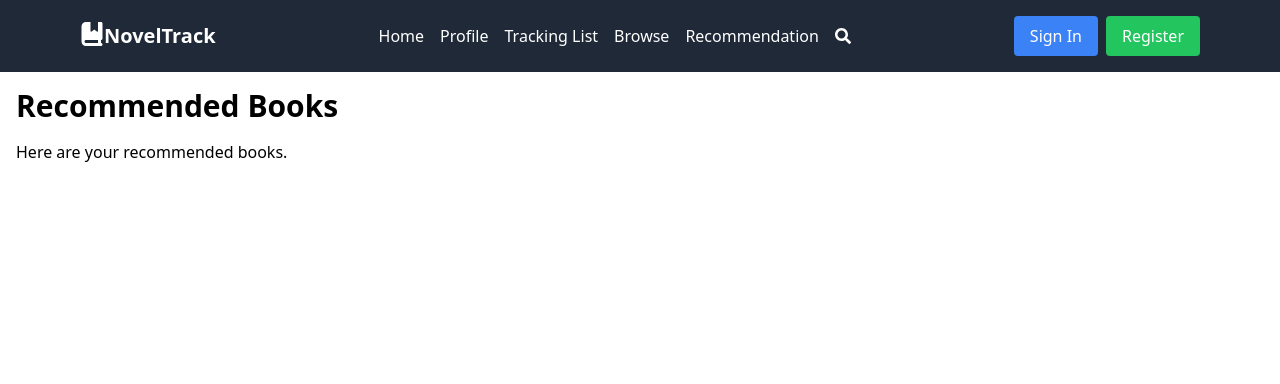
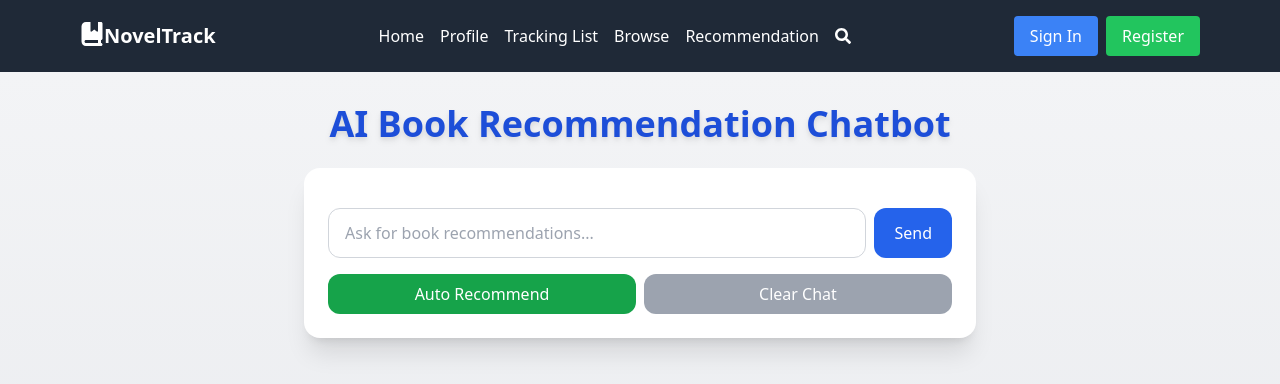
Before and after one commit to Conwenu/NovelTrack, a React (Vite) app in the folder NovelTrack_Frontend/: page /recommendation in a window 1280 px wide. Shown: the top 384 px of the page. Built offline with nearby package versions, Linux system fonts and the light colour scheme; no server answers.

Commit message:
Update Recommendation.jsx

```diff
--- a/NovelTrack_Frontend/src/Views/Recommendation/Recommendation.jsx
+++ b/NovelTrack_Frontend/src/Views/Recommendation/Recommendation.jsx
@@ -1,10 +1,186 @@
-import React from "react";
+import React, { useState } from "react";
+import { GoogleGenerativeAI } from "@google/generative-ai";
+
+import ChatHistory from "../ChatHistory";
+import Loading from "../Loading";
+
+// Mock Book Data
+const mockBookData = [
+  {
+    id: 1,
+    title: "Attack on Titan",
+    pages: 75,
+    progress: 75,
+    score: 9,
+    image: "https://m.media-amazon.com/images/I/61JOgQ4DbAL._AC_UF894,1000_QL80_.jpg",
+    status: "Completed",
+  },
+  {
+    id: 2,
+    title: "My Hero Academia",
+    pages: 113,
+    progress: 113,
+    score: 8,
+    image: "https://m.media-amazon.com/images/I/815rJRMLqqL._AC_UF1000,1000_QL80_.jpg",
+    status: "Completed",
+  },
+  {
+    id: 3,
+    title: "Demon Slayer",
+    pages: 26,
+    progress: 26,
+    score: 9,
+    image: "https://m.media-amazon.com/images/I/81DjuU26RrL.jpg",
+    status: "Completed",
+  },
+  {
+    id: 4,
+    title: "One Punch Man",
+    pages: 24,
+    progress: 12,
+    score: 8,
+    image: "https://d28hgpri8am2if.cloudfront.net/book_images/onix/cvr9781421596204/one-punch-man-vol-12-9781421596204_hr.jpg",
+    status: "Reading",
+  },
+  {
+    id: 5,
+    title: "Death Note",
+    pages: 37,
+    progress: 37,
+    score: 10,
+    image: "https://m.media-amazon.com/images/I/81IR1i0DpaL.jpg",
+    status: "Completed",
+  },
+  {
+    id: 6,
+    title: "Fullmetal Alchemist: Brotherhood",
+    pages: 64,
+    progress: 0,
+    score: null,
+    image: "https://m.media-amazon.com/images/I/819gbwpjLcL._AC_UF1000,1000_QL80_.jpg",
+    status: "Planning",
+  },
+  {
+    id: 7,
+    title: "Steins;Gate",
+    pages: 24,
+    progress: 12,
+    score: 9,
+    image: "https://m.media-amazon.com/images/I/81dS6Mj4GHL.jpg",
+    status: "Planning",
+  },
+  {
+    id: 8,
+    title: "Kagurabachi",
+    pages: 25,
+    progress: 14,
+    score: 6,
+    image: "https://m.media-amazon.com/images/I/912V2U+luQL._AC_UF1000,1000_QL80_.jpg",
+    status: "Planning",
+  },
+];
 
 const Recommendation = () => {
+  const [userInput, setUserInput] = useState("");
+  const [chatHistory, setChatHistory] = useState([]);
+  const [isLoading, setIsLoading] = useState(false);
+
+  const apiKey = import.meta.env.VITE_GEMINI_API_KEY;
+
+  const genAI = new GoogleGenerativeAI(apiKey);
+  const model = genAI.getGenerativeModel({ model: "gemini-1.5-flash" });
+
+  const handleUserInput = (e) => {
+    setUserInput(e.target.value);
+  };
+
+  const sendMessage = async (message) => {
+    if (message.trim() === "") return;
+
+    setIsLoading(true);
+    try {
+      const result = await model.generateContent(message);
+      const response = result.response;
+      console.log(response);
+      setChatHistory([
+        ...chatHistory,
+        { type: "user", message: message },
+        { type: "bot", message: response.text() },
+      ]);
+    } catch (error) {
+      console.error("Error sending message:", error);
+    } finally {
+      setUserInput("");
+      setIsLoading(false);
+    }
+  };
+
+  const clearChat = () => {
+    setChatHistory([]);
+  };
+
+  const handleAutoRecommend = () => {
+    const topRated = [...mockBookData]
+      .filter((item) => item.status === "Completed" && item.score)
+      .sort((a, b) => b.score - a.score)
+      .slice(0, 3);
+
+    if (topRated.length === 0) {
+      alert("No completed books found with a score.");
+      return;
+    }
+
+
+    const autoPrompt = `Based on the following completed books with high scores: ${topRated
+      .map((book) => `${book.title} (Score: ${book.score})`)
+      .join(", ")}\nRecommend more books that are similar in genre and tone.`;
+
+    sendMessage(autoPrompt);
+  };
+
   return (
-    <div className="p-4">
-      <h1 className="text-3xl font-bold mb-4">Recommended Books</h1>
-      <p>Here are your recommended books.</p>
+    <div className="min-h-screen bg-gradient-to-b from-gray-100 to-gray-200 flex flex-col items-center px-4 py-8">
+      <h1 className="text-4xl font-extrabold text-center text-blue-700 mb-6 drop-shadow-md">
+        AI Book Recommendation Chatbot
+      </h1>
+
+      <div className="w-full max-w-2xl bg-white rounded-2xl shadow-xl p-6 space-y-4">
+        <ChatHistory chatHistory={chatHistory} />
+        <Loading isLoading={isLoading} />
+
+        <div className="flex gap-2">
+          <input
+            type="text"
+            className="flex-grow px-4 py-3 rounded-xl border border-gray-300 focus:outline-none focus:ring-2 focus:ring-blue-500 transition duration-150"
+            placeholder="Ask for book recommendations..."
+            value={userInput}
+            onChange={handleUserInput}
+          />
+          <button
+            className="px-5 py-3 rounded-xl bg-blue-600 text-white font-medium hover:bg-blue-700 transition duration-150 disabled:opacity-50"
+            onClick={() => sendMessage(userInput)}
+            disabled={isLoading}
+          >
+            Send
+          </button>
+        </div>
+
+        <div className="flex gap-2">
+          <button
+            className="w-full py-2 rounded-xl bg-green-600 text-white hover:bg-green-700 transition duration-150"
+            onClick={handleAutoRecommend}
+            disabled={isLoading}
+          >
+            Auto Recommend
+          </button>
+          <button
+            className="w-full py-2 rounded-xl bg-gray-400 text-white hover:bg-gray-500 transition duration-150"
+            onClick={clearChat}
+          >
+            Clear Chat
+          </button>
+        </div>
+      </div>
     </div>
   );
 };
```
